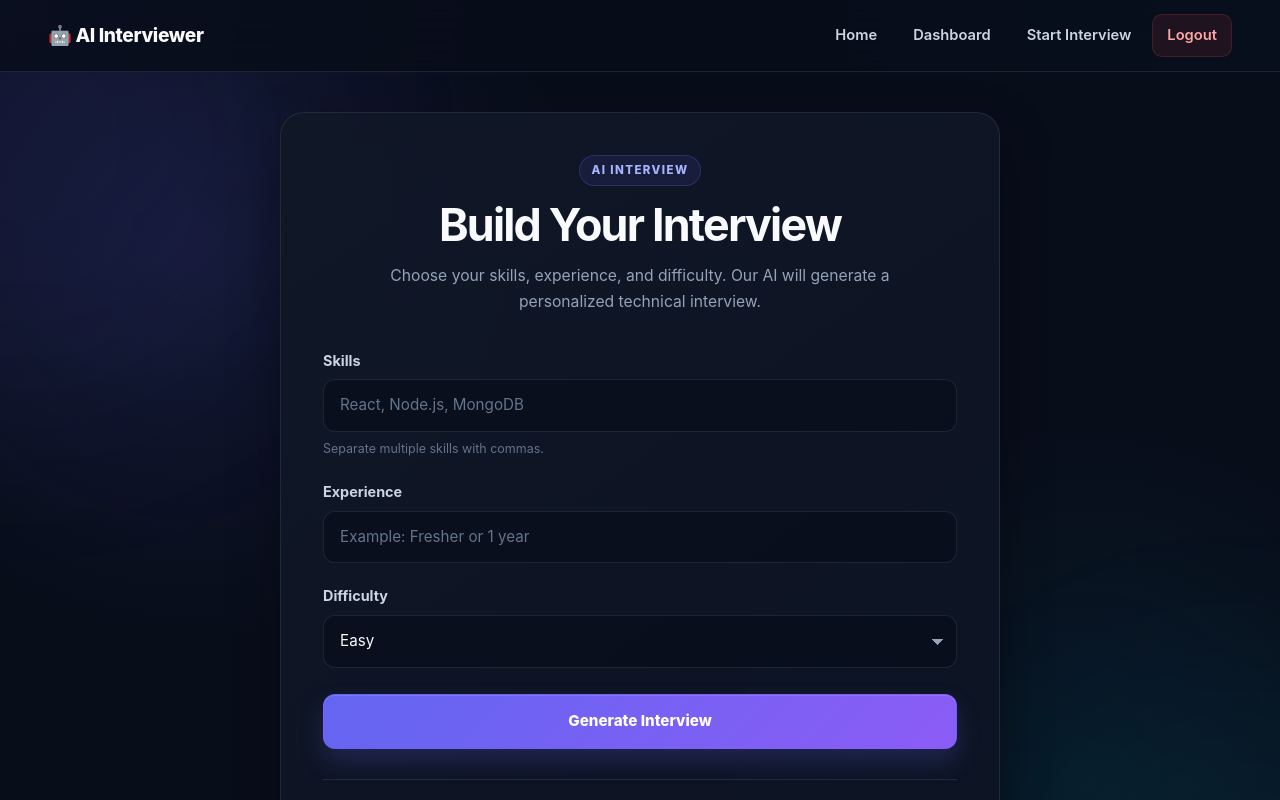
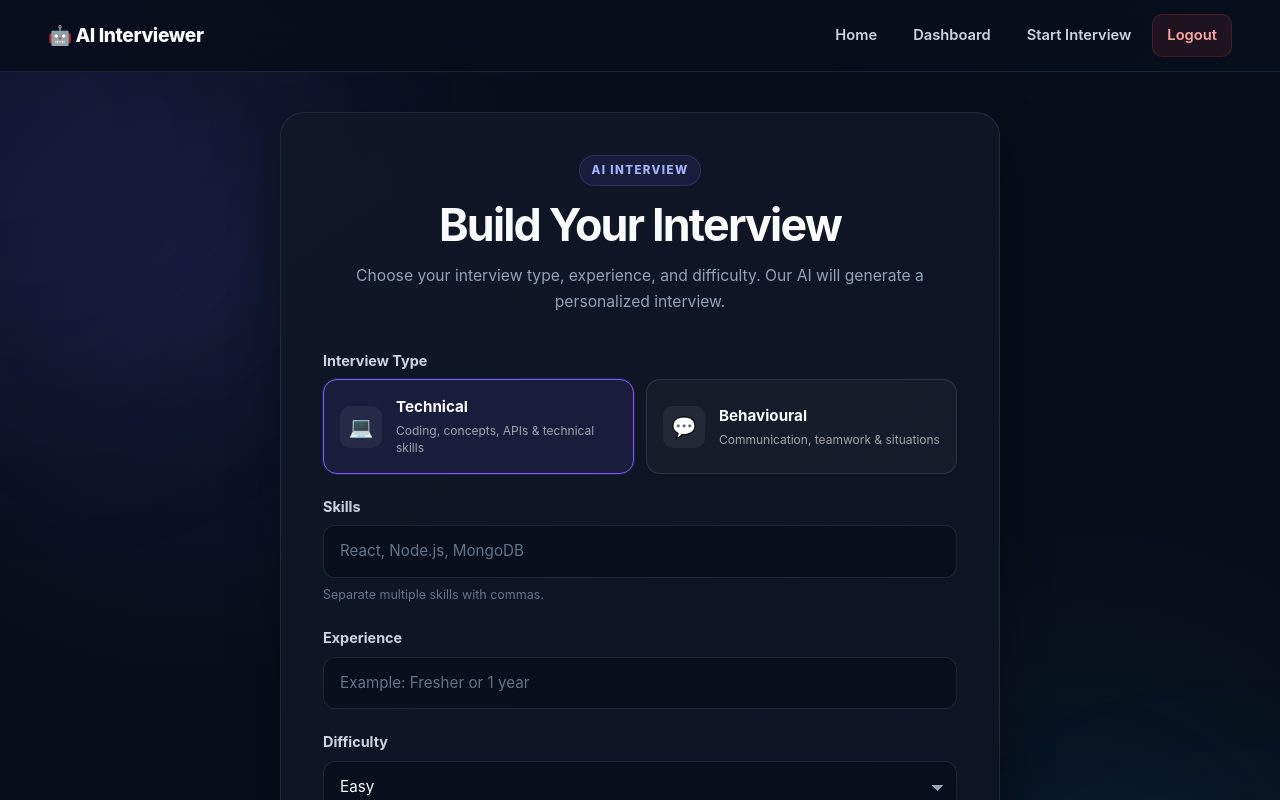
Before and after one commit to tanixxq/AI_MOCK_INTERVIEWER, a React (Vite) app in the folder Frontend/: page /create-interview in a window 1280 px wide. Shown: the top 800 px of the page. Built offline with nearby package versions, Linux system fonts and the light colour scheme; no server answers; sample sign-in values are in the browser's storage.

Commit message:
Add technical and behavioural interview selector

```diff
--- a/Frontend/src/Pages/CreateInterview.css
+++ b/Frontend/src/Pages/CreateInterview.css
@@ -283,3 +283,68 @@
     }
 
 }
+.interview-type-selector{
+    display:grid;
+    grid-template-columns:1fr 1fr;
+    gap:12px;
+}
+
+.type-card{
+    display:flex;
+    align-items:center;
+    gap:14px;
+    width:100%;
+    padding:16px;
+    border:1px solid rgba(255,255,255,.1);
+    border-radius:14px;
+    background:rgba(255,255,255,.03);
+    color:inherit;
+    text-align:left;
+    cursor:pointer;
+    transition:.2s ease;
+}
+
+.type-card:hover{
+    border-color:rgba(255,255,255,.25);
+    transform:translateY(-1px);
+}
+
+.type-card.active{
+    border-color:#7c5cff;
+    background:rgba(124,92,255,.1);
+    box-shadow:0 0 0 1px rgba(124,92,255,.15);
+}
+
+.type-card-icon{
+    display:flex;
+    align-items:center;
+    justify-content:center;
+    width:42px;
+    height:42px;
+    flex-shrink:0;
+    border-radius:10px;
+    background:rgba(255,255,255,.06);
+    font-size:1.25rem;
+}
+
+.type-card-content{
+    display:flex;
+    flex-direction:column;
+    gap:4px;
+}
+
+.type-card-content strong{
+    font-size:.95rem;
+}
+
+.type-card-content small{
+    color:rgba(255,255,255,.6);
+    font-size:.75rem;
+    line-height:1.4;
+}
+
+@media(max-width:600px){
+    .interview-type-selector{
+        grid-template-columns:1fr;
+    }
+}
--- a/Frontend/src/Pages/CreateInterview.jsx
+++ b/Frontend/src/Pages/CreateInterview.jsx
@@ -5,6 +5,7 @@ import "./CreateInterview.css";
 
 const CreateInterview=()=>{
     const navigate=useNavigate();
+    const [type,setType]=useState("Technical");
     const [skills,setSkills]=useState("");
     const [experience,setExperience]=useState("");
     const [difficulty,setDifficulty]=useState("Easy");
@@ -18,18 +19,23 @@ const CreateInterview=()=>{
                 .filter(Boolean)
         )];
 
-        if(cleanedSkills.length===0){
+        if(type==="Technical"&&cleanedSkills.length===0){
             alert("Please enter at least one skill");
             return;
         }
 
-        if(cleanedSkills.length>10){
+        if(type==="Technical"&&cleanedSkills.length>10){
             alert("You can enter up to 10 skills");
             return;
         }
 
         if(!experience.trim()){
             alert("Please enter your experience");
+            return;
+        }
+
+        if(!["Technical","Behavioural"].includes(type)){
+            alert("Please select a valid interview type");
             return;
         }
 
@@ -44,6 +50,7 @@ const CreateInterview=()=>{
             const response=await API.post(
                 "/interviews",
                 {
+                    type,
                     skills:cleanedSkills,
                     experience:experience.trim(),
                     difficulty
@@ -58,8 +65,6 @@ const CreateInterview=()=>{
 
             navigate(`/interview/${interview._id}`);
         }catch(error){
-
-
             alert(
                 error.response?.data?.message||
                 error.message||
@@ -81,12 +86,57 @@ const CreateInterview=()=>{
                     <h1>Build Your Interview</h1>
 
                     <p>
-                        Choose your skills, experience, and difficulty.
-                        Our AI will generate a personalized technical interview.
+                        Choose your interview type, experience, and difficulty.
+                        Our AI will generate a personalized interview.
                     </p>
                 </div>
 
                 <div className="create-interview-form">
+                    <div className="form-group">
+                        <label>Interview Type</label>
+
+                        <div className="interview-type-selector">
+                            <button
+                                type="button"
+                                className={`type-card ${
+                                    type==="Technical"
+                                        ?"active"
+                                        :""
+                                }`}
+                                onClick={()=>setType("Technical")}
+                            >
+                                <span className="type-card-icon">💻</span>
+
+                                <span className="type-card-content">
+                                    <strong>Technical</strong>
+                                    <small>
+                                        Coding, concepts, APIs & technical skills
+                                    </small>
+                                </span>
+                            </button>
+
+                            <button
+                                type="button"
+                                className={`type-card ${
+                                    type==="Behavioural"
+                                        ?"active"
+                                        :""
+                                }`}
+                                onClick={()=>setType("Behavioural")}
+                            >
+                                <span className="type-card-icon">💬</span>
+
+                                <span className="type-card-content">
+                                    <strong>Behavioural</strong>
+                                    <small>
+                                        Communication, teamwork & situations
+                                    </small>
+                                </span>
+                            </button>
+                        </div>
+                    </div>
+
+                    {type==="Technical"&&(
                         <div className="form-group">
                             <label htmlFor="skills">Skills</label>
 
@@ -102,6 +152,7 @@ const CreateInterview=()=>{
                                 Separate multiple skills with commas.
                             </span>
                         </div>
+                    )}
 
                     <div className="form-group">
                         <label htmlFor="experience">Experience</label>
```
Lines whose indentation alone changed are shown as unchanged.
